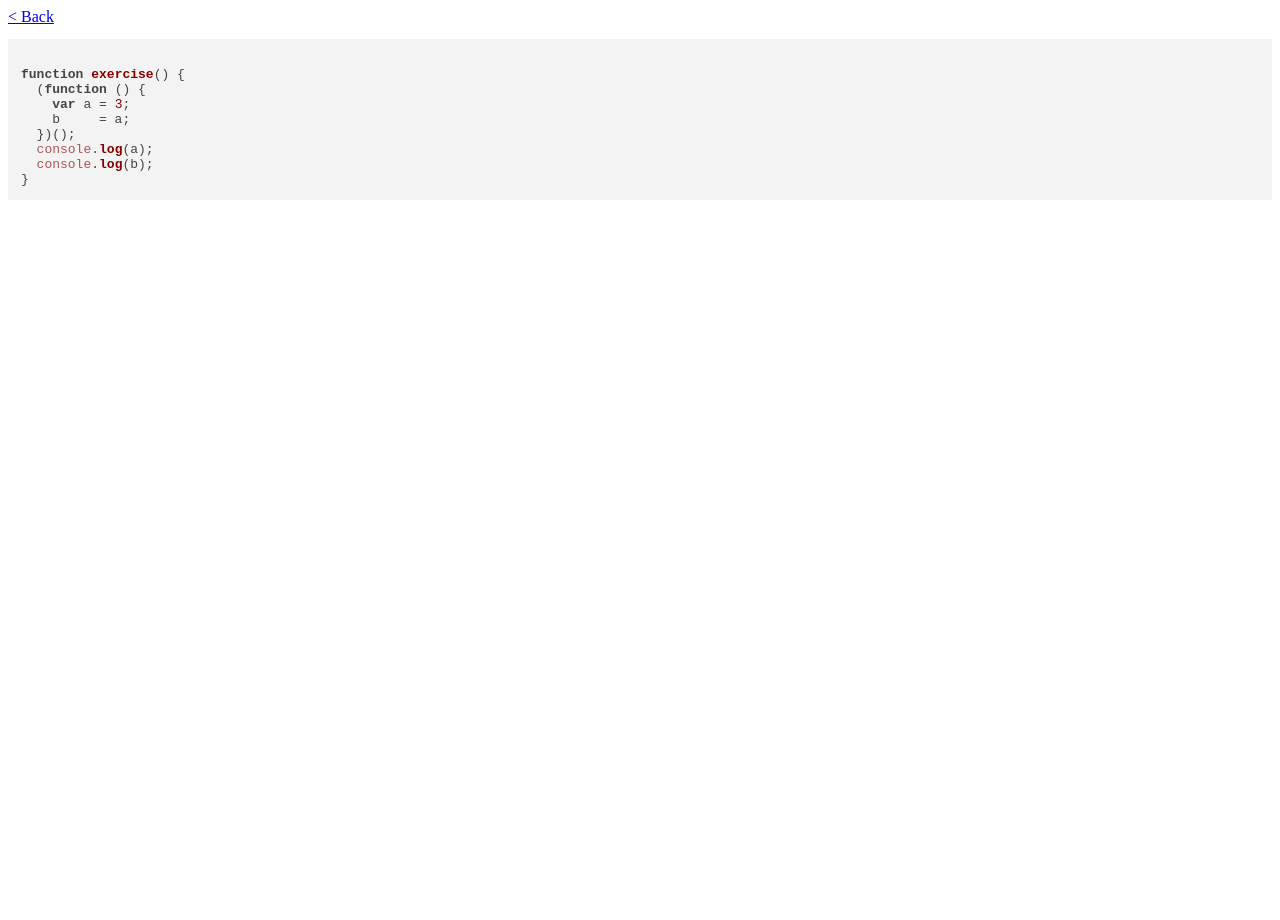
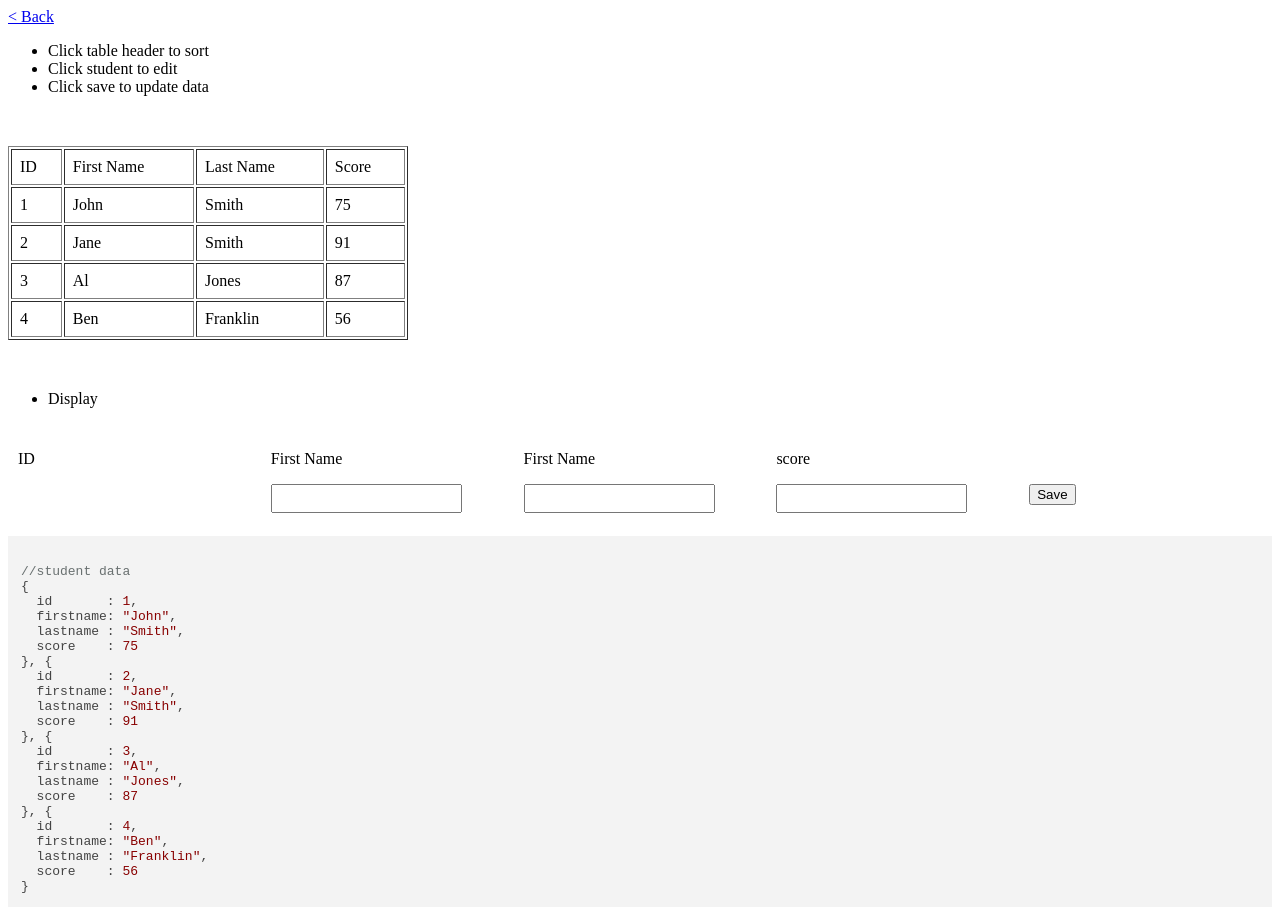
Before and after one commit to zouhenry/interview-js, a website: page angular/exercise1/index.html in a window 1280 px wide. Before the commit the page ends 800 px from the top, so only its background shows below. Drawn offline with nearby package versions, Linux system fonts and the light colour scheme.

Commit message:
first draft of questions

```diff
--- a/angular/app.js
+++ b/angular/app.js
@@ -1,7 +1,7 @@
 /**
  * Created by hzou on 4/21/16.
  */
-(function(){
+(function () {
   angular
-    .module('app',[]);
-});
+    .module('app', []);
+})();
--- a/angular/exercise1/editor/editor.html
+++ b/angular/exercise1/editor/editor.html
@@ -1,63 +1,20 @@
-<!DOCTYPE html>
-<html lang="en">
-<head>
-  <meta charset="UTF-8">
-  <link rel="stylesheet" href="//cdnjs.cloudflare.com/ajax/libs/highlight.js/9.3.0/styles/default.min.css">
-  <link rel="stylesheet" href="exercise.css">
-</head>
-<body ng-app="app">
-<a href="javascript:history.back();"> < Back </a>
-
-<div ng-controller="StudentController as vm">
-  <table border="1">
-    <thead>
-      <td>ID</td>
-      <td>First Name</td>
-      <td>Last Name</td>
-      <td>Score</td>
-    </thead>
-    <tbody>
-    <tr ng-repeat="student in vm.students">
-      <td>{{student.id}}</td>
-      <td>{{student.firstname}}</td>
-      <td>{{student.lastname}}</td>
-      <td>{{student.score}}</td>
-    </tr>
-    </tbody>
-  </table>
+<div>
+  <p>ID</p>
+  {{editorCtrl.student.id}}
 </div>
-
-
-<pre><code class="javascript">
-//student data
-{
-  id       : 1,
-  firstname: "John",
-  lastname : "Smith",
-  score    : 75
-}, {
-  id       : 2,
-  firstname: "Jane",
-  lastname : "Smith",
-  score    : 91
-}, {
-  id       : 3,
-  firstname: "Al",
-  lastname : "Jones",
-  score    : 87
-}, {
-  id       : 4,
-  firstname: "Ben",
-  lastname : "Franklin",
-  score    : 56
-}
-</code></pre>
-
-<script src="//cdnjs.cloudflare.com/ajax/libs/highlight.js/9.3.0/highlight.min.js"></script>
-<script src="/bower_components/angular/angular.min.js"></script>
-<script src="/bower_components/lodash/dist/lodash.js"></script>
-<script src="/angular/app.js"></script>
-<script src="exercise.js"></script>
-<script>hljs.initHighlightingOnLoad();</script>
-</body>
-</html>
+<div>
+  <p>First Name</p>
+  <input ng-model="editorCtrl.student.firstname">
+</div>
+<div>
+  <p>First Name</p>
+  <input ng-model="editorCtrl.student.lastname">
+</div>
+<div>
+  <p>score</p>
+  <input ng-model="editorCtrl.student.score">
+</div>
+<div>
+  <p>&nbsp;</p>
+  <button ng-click="editorCtrl.save()">Save</button>
+</div>
--- a/angular/exercise1/editor/editor.js
+++ b/angular/exercise1/editor/editor.js
@@ -2,4 +2,27 @@
  * Created by hzou on 4/21/16.
  */
 
-function
+(function () {
+  angular
+    .module('app')
+    .directive('editor', editor);
+
+  function editor() {
+    return {
+      bindToController: {
+        student: "=",
+        save   : "&"
+      },
+      controller      : controller,
+      controllerAs    : 'editorCtrl',
+      restrict        : 'EA',
+      scope           : true,
+      templateUrl     : "editor/editor.html"
+    };
+
+    function controller() {
+
+    }
+  }
+
+}());
--- a/angular/exercise1/exercise.css
+++ b/angular/exercise1/exercise.css
@@ -0,0 +1,24 @@
+table {
+    margin: 50px 0;
+    width: 400px;
+}
+
+td {
+    padding: 8px;
+}
+
+editor {
+    width: 100%;
+    display: flex;
+    align-items: stretch;
+    align-content: space-between;
+}
+
+editor > div {
+    flex: 1;
+    padding: 10px;
+}
+
+editor > div > input {
+    padding: 5px;
+}
--- a/angular/exercise1/exercise.js
+++ b/angular/exercise1/exercise.js
@@ -2,13 +2,38 @@
  * Created by hzou on 4/21/16.
  */
 
-function exercise() {
-  (function () {
-    var a = 3;
-    b     = a;
-  })();
-  console.log(a);
-  console.log(b);
-}
+(function () {
+  angular
+    .module('app')
+    .controller('StudentController', StudentController);
 
-// exercise();
+  function StudentController() {
+    var vm      = this;
+    vm.students = getData();
+  }
+
+
+  function getData() {
+    return [{
+      id       : 1,
+      firstname: "John",
+      lastname : "Smith",
+      score    : 75
+    }, {
+      id       : 2,
+      firstname: "Jane",
+      lastname : "Smith",
+      score    : 91
+    }, {
+      id       : 3,
+      firstname: "Al",
+      lastname : "Jones",
+      score    : 87
+    }, {
+      id       : 4,
+      firstname: "Ben",
+      lastname : "Franklin",
+      score    : 56
+    }];
+  }
+})();
--- a/angular/exercise1/index.html
+++ b/angular/exercise1/index.html
@@ -3,25 +3,75 @@
 <head>
   <meta charset="UTF-8">
   <link rel="stylesheet" href="//cdnjs.cloudflare.com/ajax/libs/highlight.js/9.3.0/styles/default.min.css">
+  <link rel="stylesheet" href="exercise.css">
 </head>
-<body>
+<body ng-app="app">
 <a href="javascript:history.back();"> < Back </a>
 
+<div>
+  <ul>
+    <li>Click table header to sort</li>
+    <li>Click student to edit</li>
+    <li>Click save to update data</li>
+  </ul>
+</div>
+<div ng-controller="StudentController as vm">
+  <table border="1">
+    <thead>
+    <td>ID</td>
+    <td>First Name</td>
+    <td>Last Name</td>
+    <td>Score</td>
+    </thead>
+    <tbody>
+    <tr ng-repeat="student in vm.students">
+      <td>{{student.id}}</td>
+      <td>{{student.firstname}}</td>
+      <td>{{student.lastname}}</td>
+      <td>{{student.score}}</td>
+    </tr>
+    </tbody>
+  </table>
+</div>
+
+<ul>
+  <li>
+    Display
+  </li>
+</ul>
+<editor student="vm.students[0]"></editor>
+
 <pre><code class="javascript">
-function exercise() {
-  (function () {
-    var a = 3;
-    b     = a;
-  })();
-  console.log(a);
-  console.log(b);
+//student data
+{
+  id       : 1,
+  firstname: "John",
+  lastname : "Smith",
+  score    : 75
+}, {
+  id       : 2,
+  firstname: "Jane",
+  lastname : "Smith",
+  score    : 91
+}, {
+  id       : 3,
+  firstname: "Al",
+  lastname : "Jones",
+  score    : 87
+}, {
+  id       : 4,
+  firstname: "Ben",
+  lastname : "Franklin",
+  score    : 56
 }
 </code></pre>
 
 <script src="//cdnjs.cloudflare.com/ajax/libs/highlight.js/9.3.0/highlight.min.js"></script>
 <script src="/bower_components/angular/angular.min.js"></script>
 <script src="/bower_components/lodash/dist/lodash.js"></script>
+<script src="/angular/app.js"></script>
 <script src="exercise.js"></script>
+<script src="editor/editor.js"></script>
 <script>hljs.initHighlightingOnLoad();</script>
 </body>
 </html>
```
Also changed, not shown: bower.json (added, +27 -0 lines), README.md (added).
